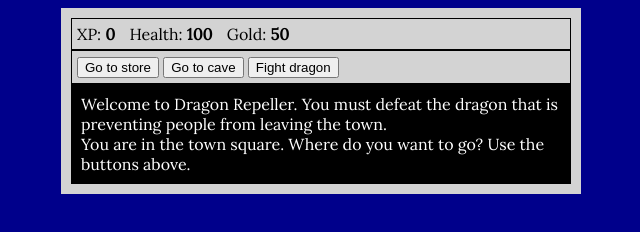
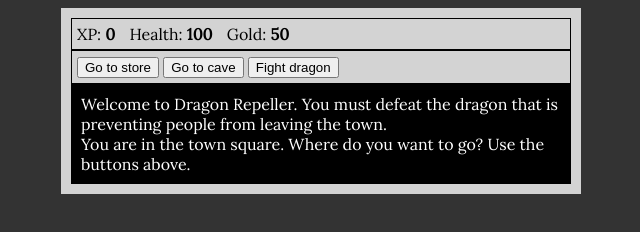
Before and after one commit to haushinka56/rpg, a plain HTML site: page index.html in a window 1280 px wide. Shown: the whole page, without its empty margins (319-959 px from the left). Drawn offline with Linux system fonts and the light colour scheme.

Commit message:
bg color change

```diff
--- a/styles.css
+++ b/styles.css
@@ -1,5 +1,5 @@
 body {
-  background-color: darkblue;
+  background-color: #333;
   font-family: "Lora", "Times New Roman", Times, serif;
 }
 
```
